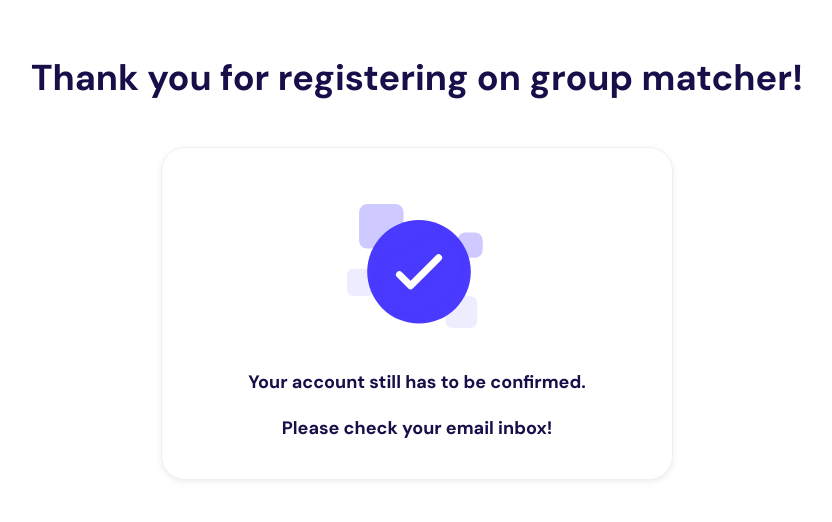
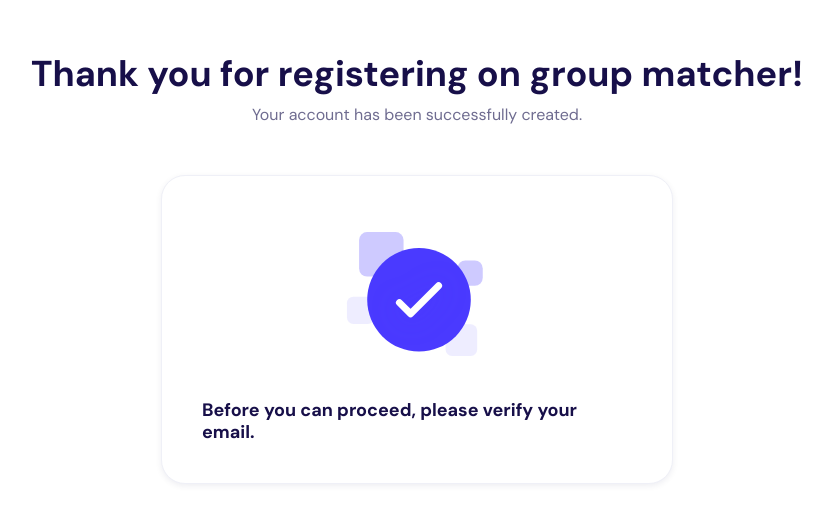
Before and after one commit to sopra-fs22-group-4/group-matcher-frontend, a React (Create React App) app: page /verify in a window 1280 px wide. Shown: the part 132-654 px from the top of the page, without its empty margins (223-1055 px from the left). Built offline with nearby package versions, Linux system fonts and the light colour scheme.

Commit message:
Minor grammatical changes to verify page

```diff
--- a/src/pages/VerifyConfirmation.tsx
+++ b/src/pages/VerifyConfirmation.tsx
@@ -1,5 +1,5 @@
 import React from 'react'
-import {Container, Heading, VStack} from '@chakra-ui/react'
+import {Container, Heading, VStack, Text} from '@chakra-ui/react'
 import {Icon} from "@chakra-ui/icons";
 import {ReactComponent as CheckmarkIllustration} from "../assets/checkmark.svg";
 
@@ -8,11 +8,11 @@ export default function VerifyConfirmation() {
         <VStack minH='100vh' minW='fit-content' p={4} spacing={12} position='relative' justify='center'>
             <VStack>
                 <Heading>Thank you for registering on group matcher!</Heading>
+                <Text textAlign='center' w='md' color='gray.600'>Your account has been successfully created.</Text>
             </VStack>
             <Container gap={6} w='lg' centerContent bg='white' boxShadow='lg' rounded='3xl' borderWidth={1} p={10}>
                 <Icon as={CheckmarkIllustration} boxSize='10rem' />
-                <Heading fontSize='lg'>Your account still has to be confirmed.</Heading>
-                <Heading fontSize='lg'>Please check your email inbox!</Heading>
+                <Heading fontSize='lg'>Before you can proceed, please verify your email.</Heading>
             </Container>
         </VStack>
     )
```
